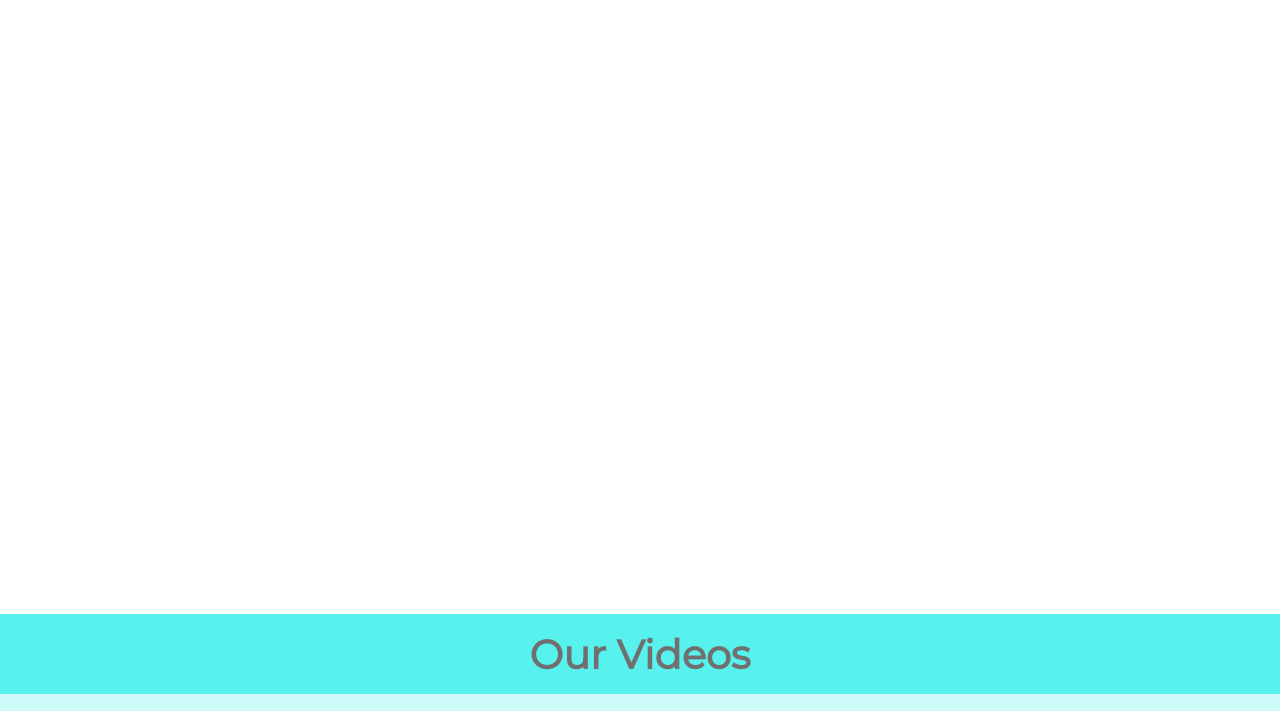
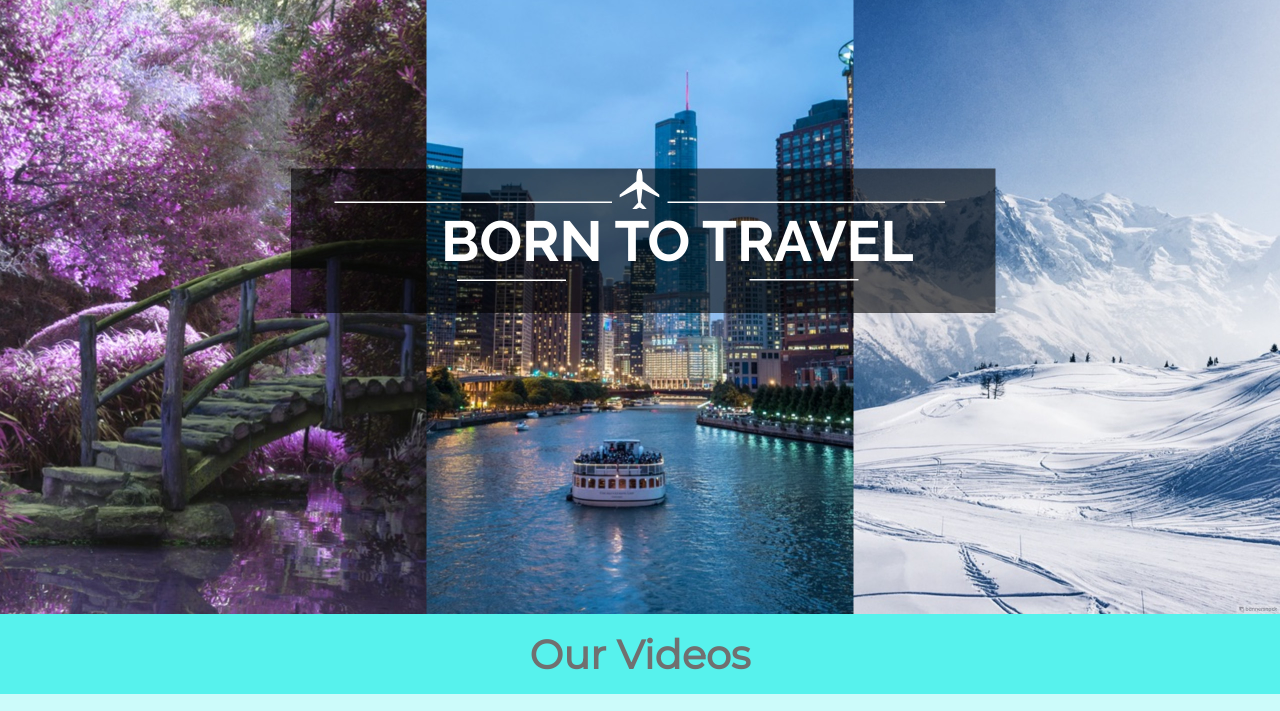
Before and after one commit to sujanbastola/zemi, a plain HTML site: page index.html in a window 1280 px wide. Shown: the part 106-817 px from the top of the page. Drawn offline with Linux system fonts and the light colour scheme.

Commit message:
Update main.css

```diff
--- a/css/main.css
+++ b/css/main.css
@@ -47,7 +47,7 @@ header li a {
 }
 
 .image {
-  background: url("pictures/BATUWA.jpg") no-repeat center center fixed;
+  background: url("../pictures/BATUWA.jpg") no-repeat center center fixed;
   width: calc(100%-2em);
   height: 90vh;
   background-size: cover;
```
